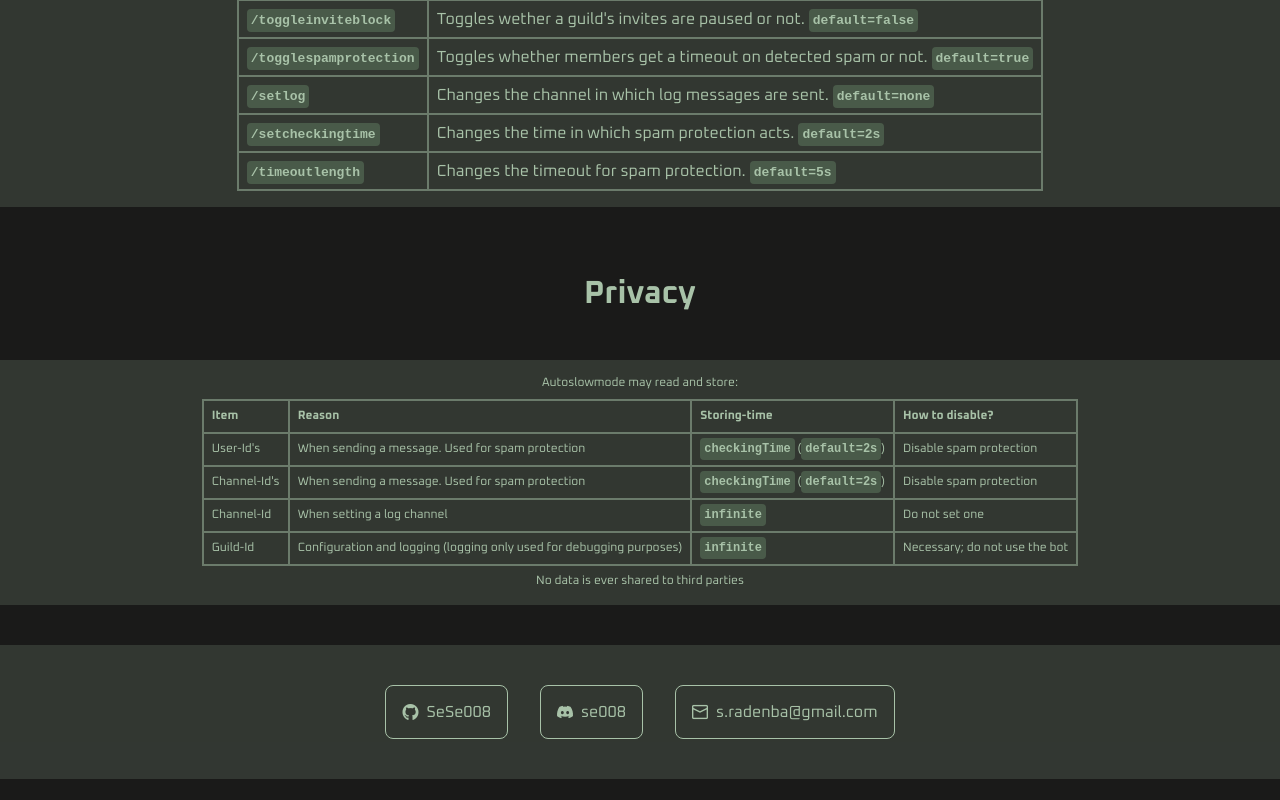
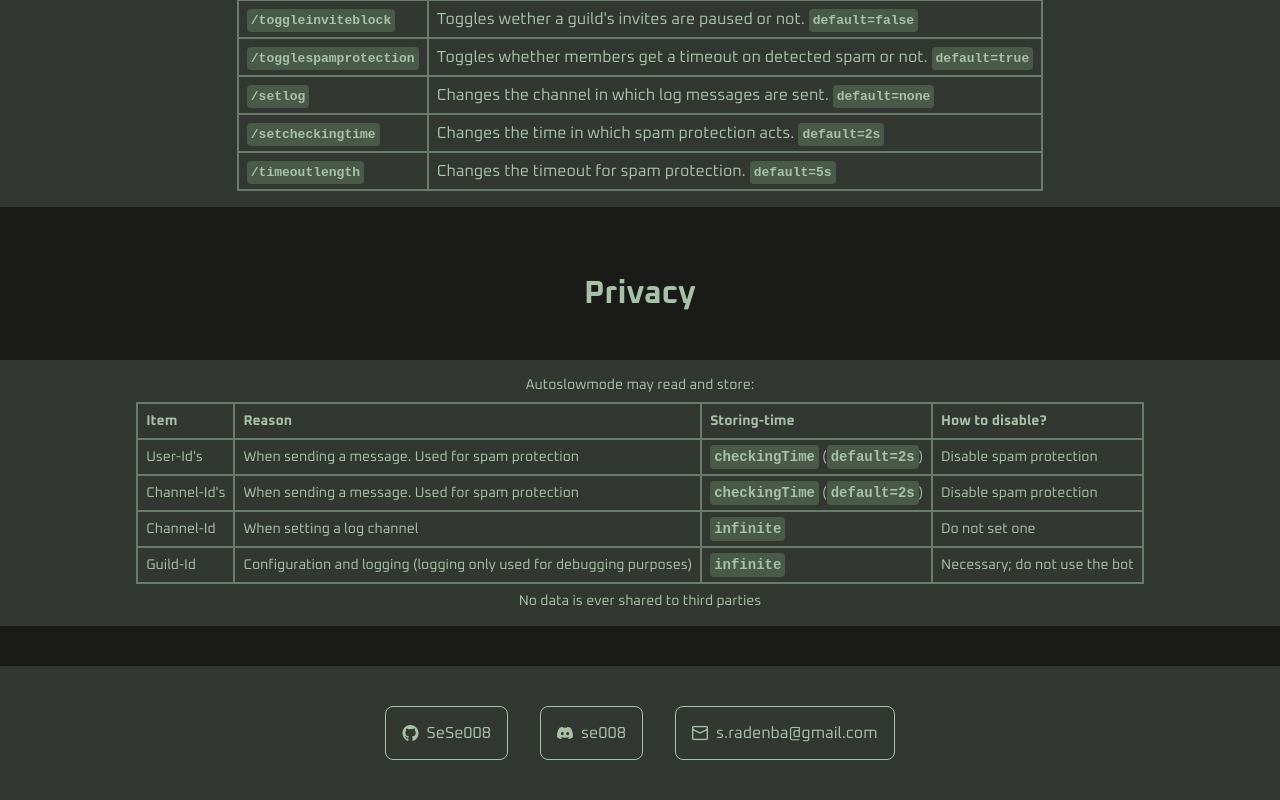
Before and after one commit to SeSe008/AutoSlowmode, a Vue app in the folder pages/: page / in a window 1280 px wide. Shown: the part 1291-2091 px from the top of the page. Before the commit the page ends 2070 px from the top, so only its background shows below. Built offline with nearby package versions, Linux system fonts and the light colour scheme.

Commit message:
Fix guild saving, various improvements

```diff
--- a/pages/src/components/homePrivacy.vue
+++ b/pages/src/components/homePrivacy.vue
@@ -69,7 +69,7 @@ h2 {
   flex-direction: column;
   align-items: center;
   gap: .5rem;
-  font-size: calc(8px + .5vmin);
+  font-size: calc(8px + .75vmin);
 }
 
 table {
--- a/src/global.js
+++ b/src/global.js
@@ -10,7 +10,7 @@ let logChannel = {};
 // Save a persistent backup of configurations from guilds
 function saveBackup() {
     const backupData = {
-        messages,
+        guilds,
         logChannel
     };
     fs.writeFileSync(backupFilePath, JSON.stringify(backupData, null, 2));
--- a/src/scripts/incidentActions.js
+++ b/src/scripts/incidentActions.js
@@ -54,7 +54,7 @@ async function automateIncidentActions() {
 
 async function startScript() {
     cron.schedule(
-    	'* * * * *',
+    	process.env.INCIDENT_ACTIONS_TIME,
         automateIncidentActions,
     );
 }
```
Also changed, not shown: 1 other file (tests, documents, lock files or other folders).
